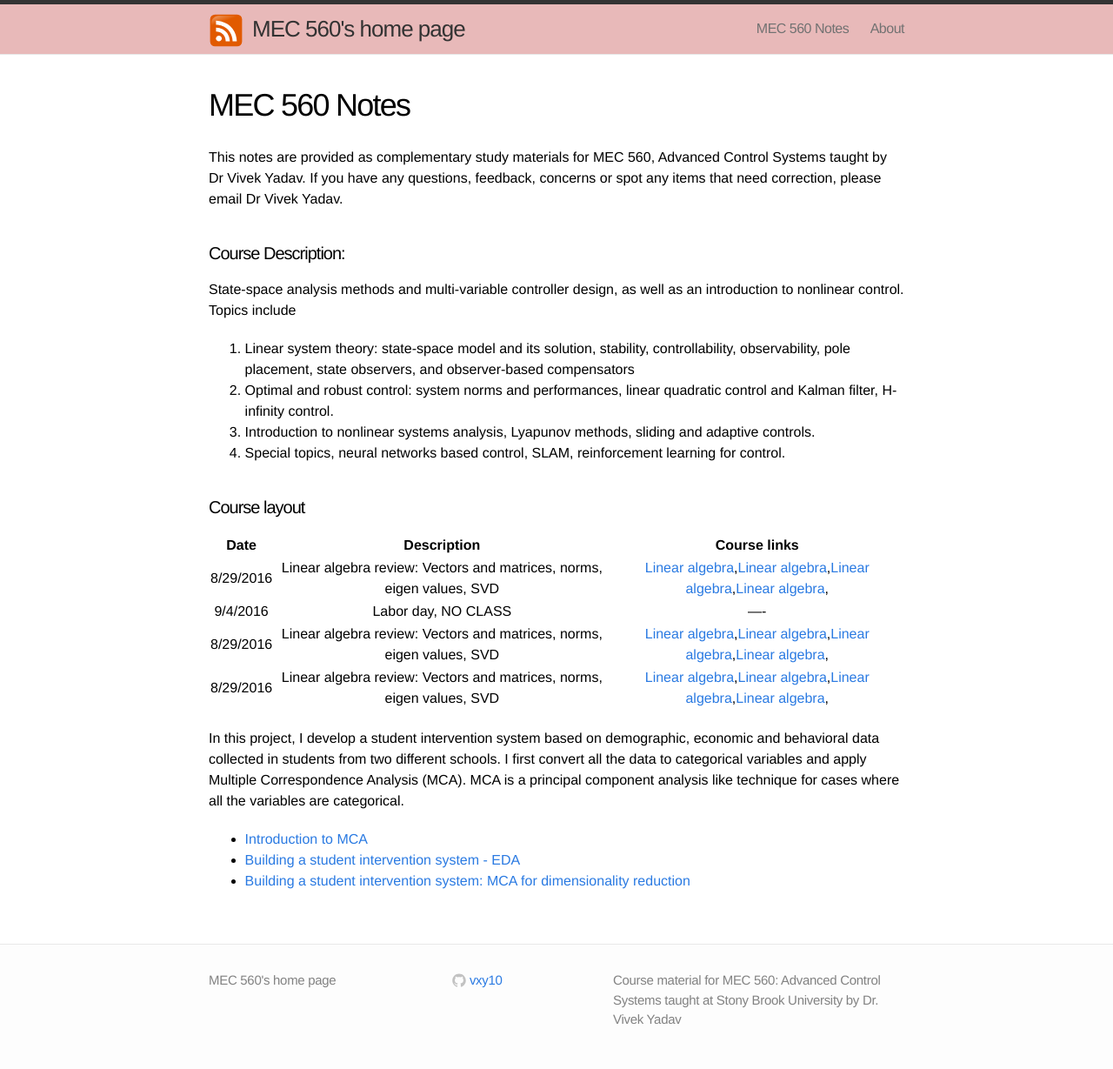
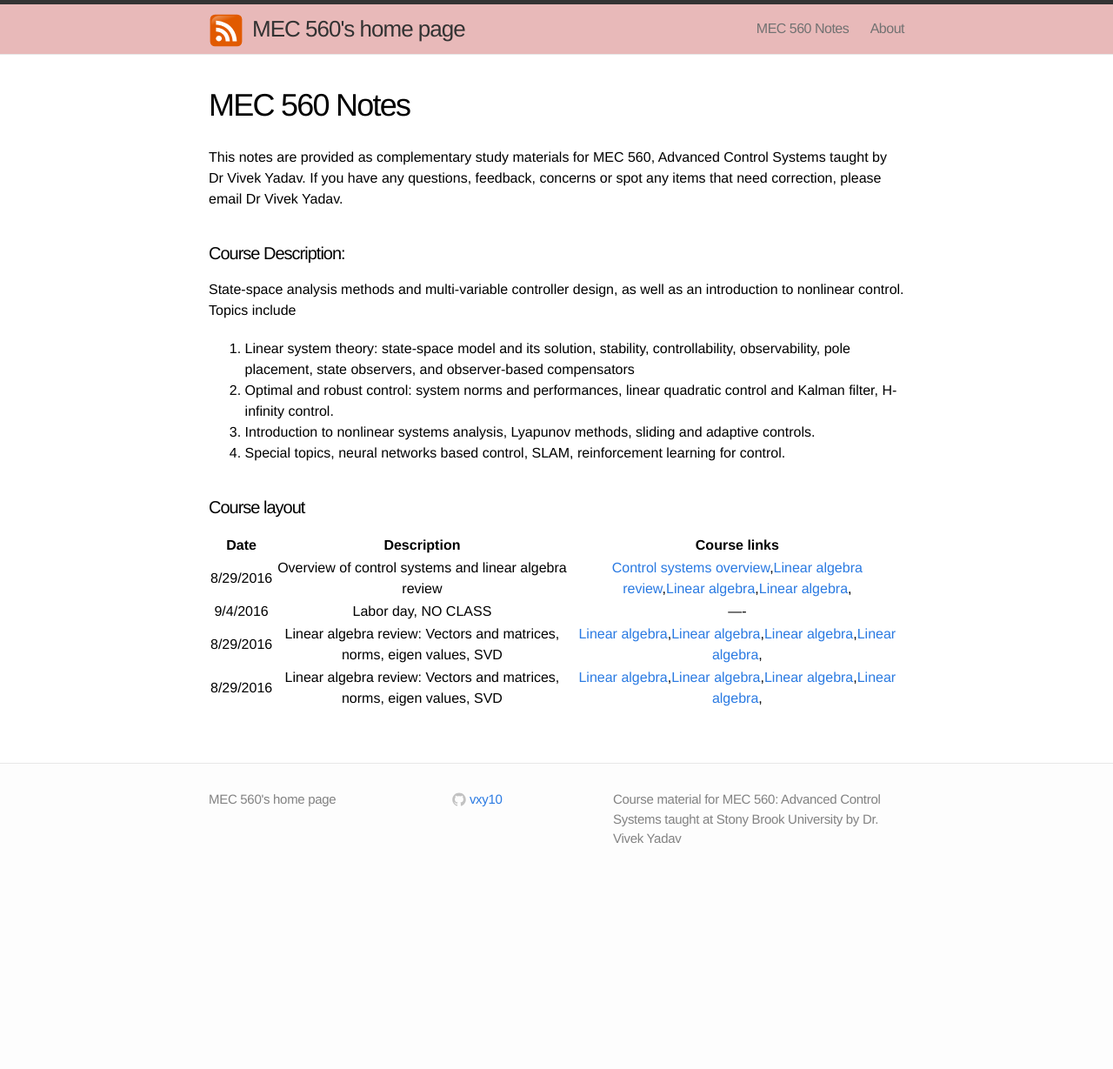
Before and after one commit to mec560sbu/mec560sbu.github.io, a Jekyll site: the page built from Course_materials.md, in a window 1280 px wide. Shown: the whole page at 87% size. Built offline with Jekyll 4.4.1, drawn with Linux system fonts in a browser that asks for light colours; after the commit the page ends 1021 px from its top, so only the background shows below that.

Commit message:
added tab

```diff
--- a/Course_materials.md
+++ b/Course_materials.md
@@ -9,6 +9,7 @@ This notes are provided as complementary study materials for MEC 560, Advanced C
 
 #### Course Description:
 State-space analysis methods and multi-variable controller design, as well as an introduction to nonlinear control. Topics include
+
 1. Linear system theory: state-space model and its solution, stability, controllability, observability, pole placement, state observers, and observer-based compensators
 2. Optimal and robust control: system norms and performances, linear quadratic control and Kalman filter, H-infinity control.
 3. Introduction to nonlinear systems analysis, Lyapunov methods, sliding and adaptive controls.
@@ -18,17 +19,7 @@ State-space analysis methods and multi-variable controller design, as well as an
 
 | Date     | Description | Course links |
 | :----------: | :--------------------------------------: | :--------: |
-|       8/29/2016    |    Linear algebra review: Vectors and matrices, norms, eigen values, SVD  | [Linear algebra](google.com),[Linear algebra](google.com),[Linear algebra](google.com),[Linear algebra](google.com),                 |
+|       8/29/2016    |    Overview of control systems and linear algebra review | [Control systems overview](2016/08/29/Control_Systems_Overview/),[Linear algebra review](google.com),[Linear algebra](google.com),[Linear algebra](google.com),                 |
 |        9/4/2016   |  Labor day, NO CLASS                      |    ----           |
 |       8/29/2016    |    Linear algebra review: Vectors and matrices, norms, eigen values, SVD  | [Linear algebra](google.com),[Linear algebra](google.com),[Linear algebra](google.com),[Linear algebra](google.com),                 |
 |      8/29/2016    |    Linear algebra review: Vectors and matrices, norms, eigen values, SVD  | [Linear algebra](google.com),[Linear algebra](google.com),[Linear algebra](google.com),[Linear algebra](google.com),                 |
-
-
-
-
-
-In this project, I develop a student intervention system based on demographic, economic and behavioral data collected in students from two different schools. I first convert all the data to categorical variables and apply Multiple Correspondence Analysis (MCA). MCA is a principal component analysis like technique for cases where all the variables are categorical.
-
-- [Introduction to MCA](http://vxy10.github.io/2016/06/10/intro-MCA/)
-- [Building a student intervention system - EDA](http://vxy10.github.io/2016/06/10/si-EDA/)
-- [Building a student intervention system: MCA for dimensionality reduction](http://vxy10.github.io/2016/06/24/si-mca/)
```
